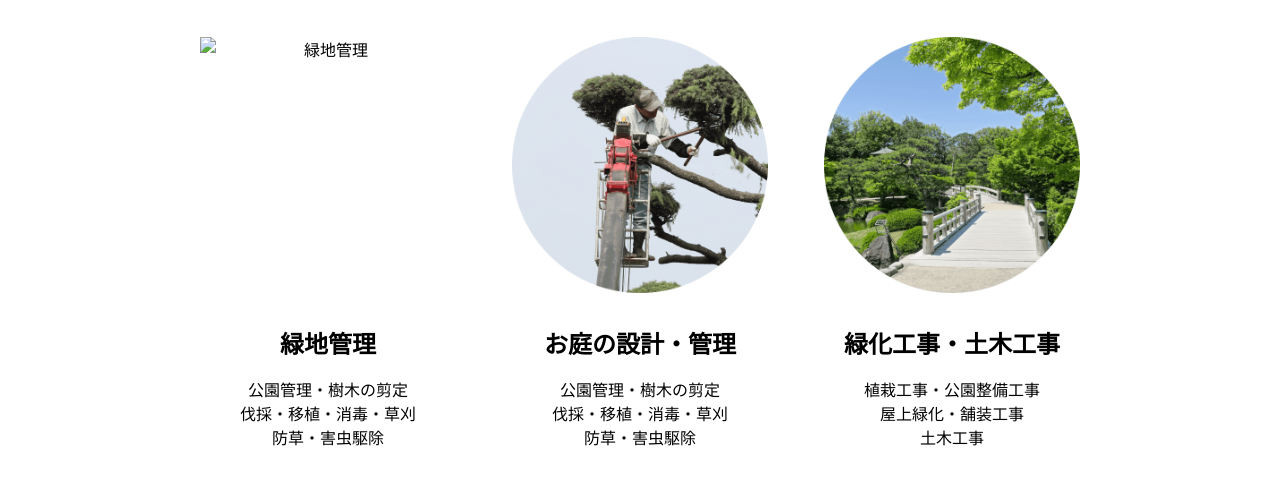
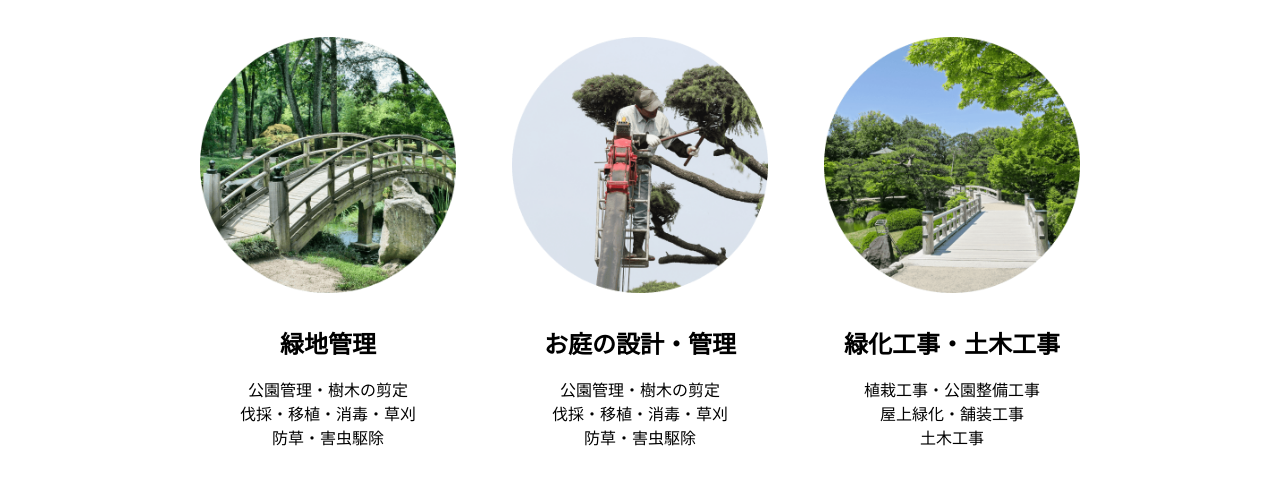
Before and after one commit to i2124011/vol15, a plain HTML site: page index.html in a window 1280 px wide. Shown: the part 680-1164 px from the top of the page. Drawn offline with Linux system fonts and the light colour scheme.

Commit message:
Update index.html

```diff
--- a/index.html
+++ b/index.html
@@ -47,7 +47,7 @@
         <h2 class="page-heading">西山植木の強み</h2>
             <ul class="feature-list">
                 <li class="feature-list__item">
-                    <img src=Mask_group1.png" alt="緑地管理" width="286" height="286" />
+                    <img src="Mask_group1.png" alt="緑地管理" width="286" height="286" />
                     <h3>緑地管理</h3>
                     <p>公園管理・樹木の剪定<br />伐採・移植・消毒・草刈<br />防草・害虫駆除</p>
                 </li>
```
